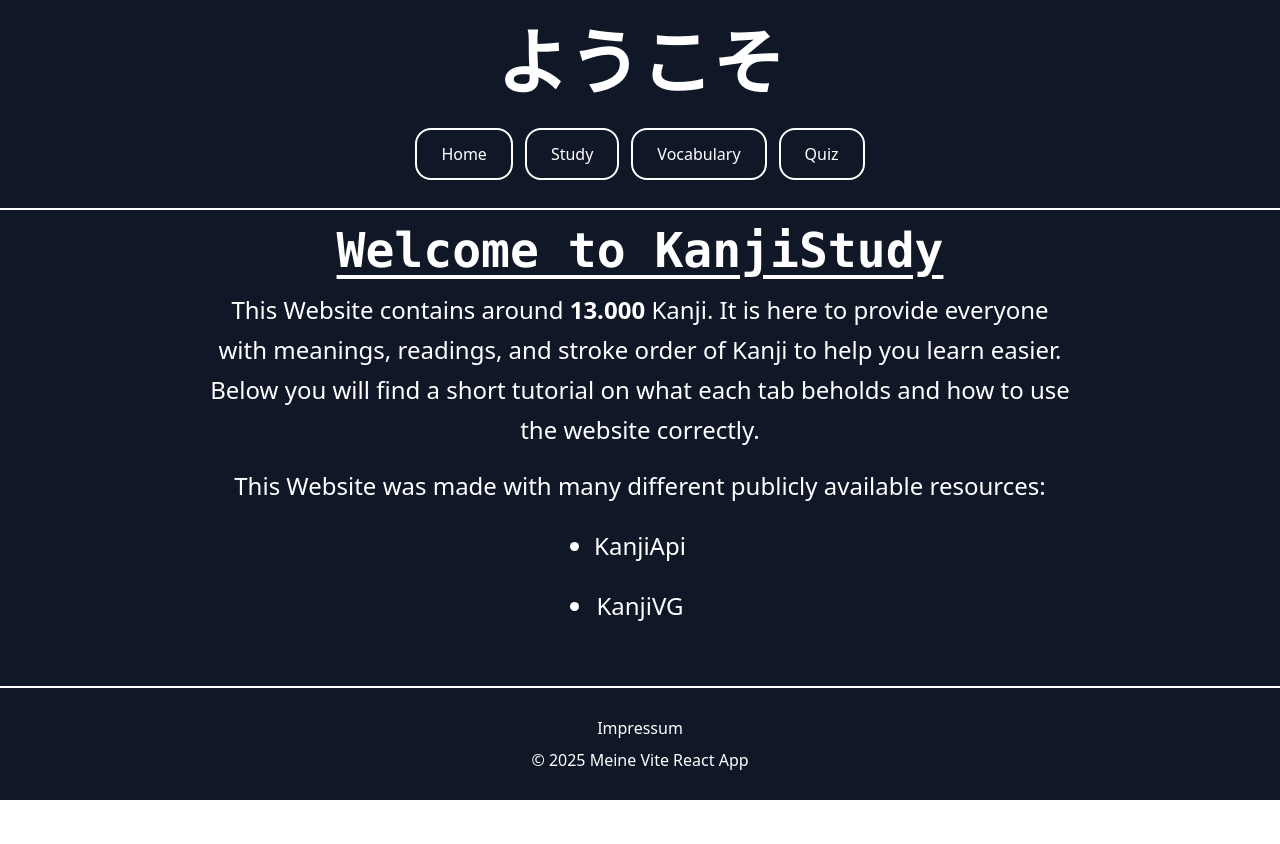
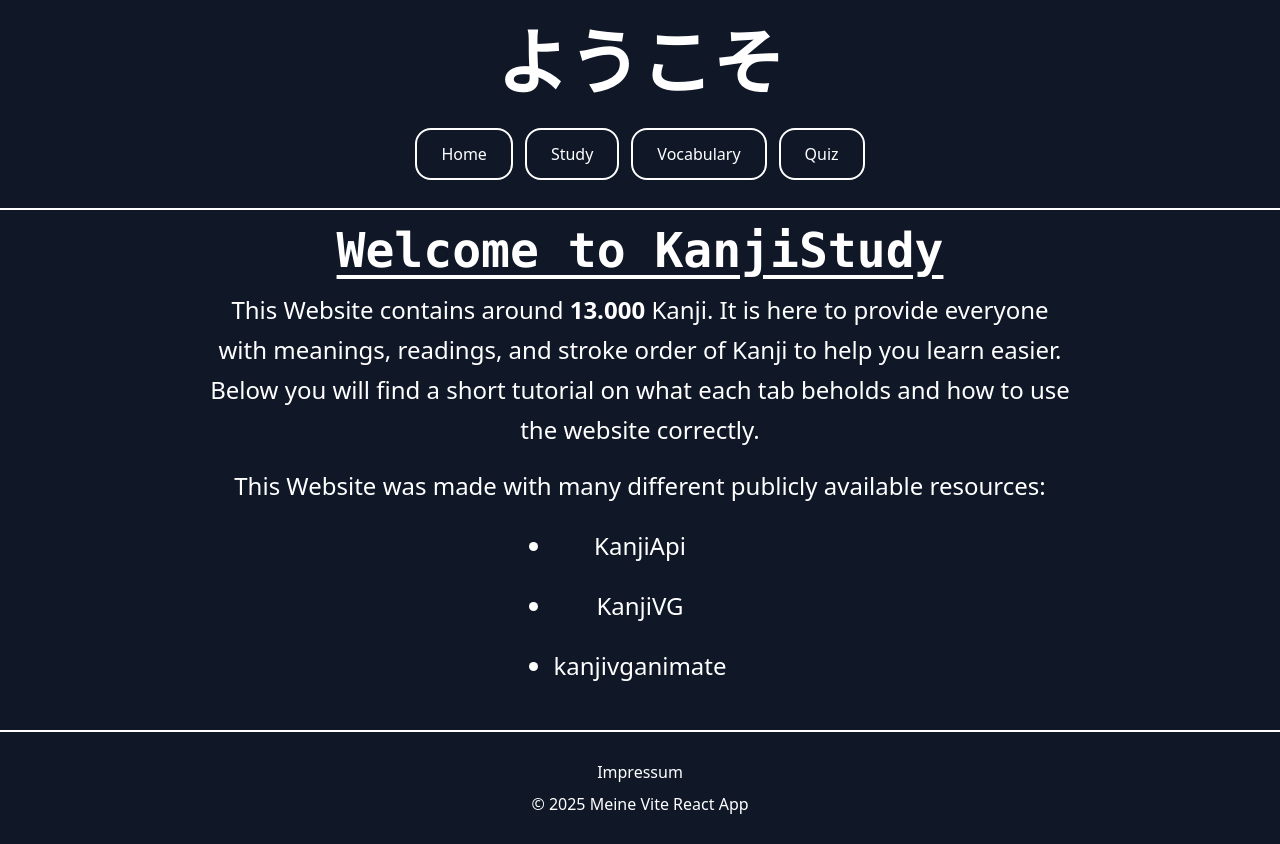
Before and after one commit to Yukihara11/kanjistudy, a React (Vite) app: page / in a window 1280 px wide. Before the commit the page ends 800 px from the top, so only its background shows below. Built offline with nearby package versions, Linux system fonts and the light colour scheme.

Commit message:
Added Link to kanjivganimate github to reference the use of the repo

```diff
--- a/src/components/Homeroute/Introduction.tsx
+++ b/src/components/Homeroute/Introduction.tsx
@@ -7,7 +7,9 @@ interface Link {
 
 const links: Link[] = [
     { id: 1, value: "https://kanjiapi.dev/", text: "KanjiApi" },
-    { id: 2, value: "https://kanjivg.tagaini.net/", text: "KanjiVG" }
+    { id: 2, value: "https://kanjivg.tagaini.net/", text: "KanjiVG" },
+    {id:3, value: "https://github.com/nihongodera/kanjivganimate/tree/master", text:"kanjivganimate"},
+
 ]
 
 export default function Introduction() {
```
